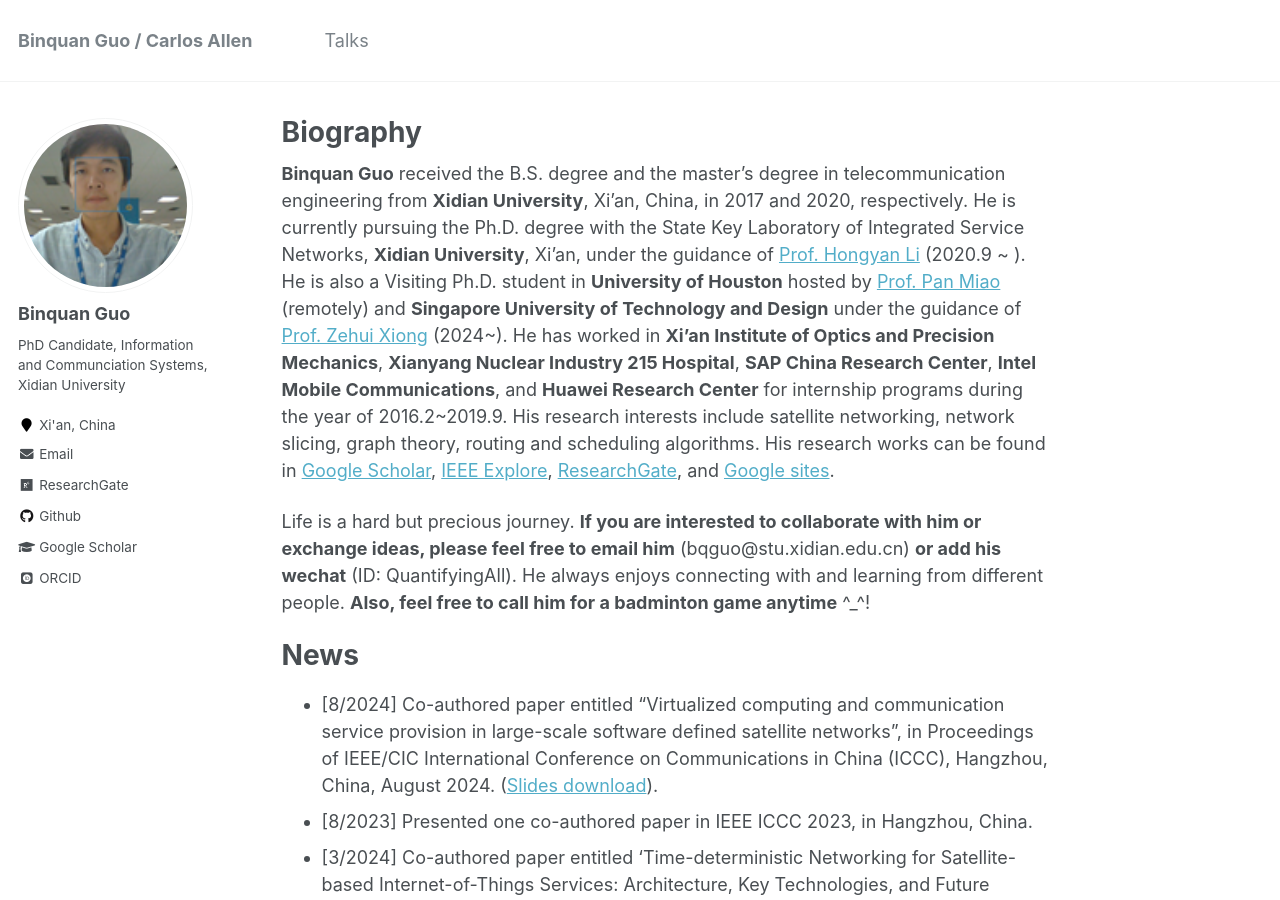
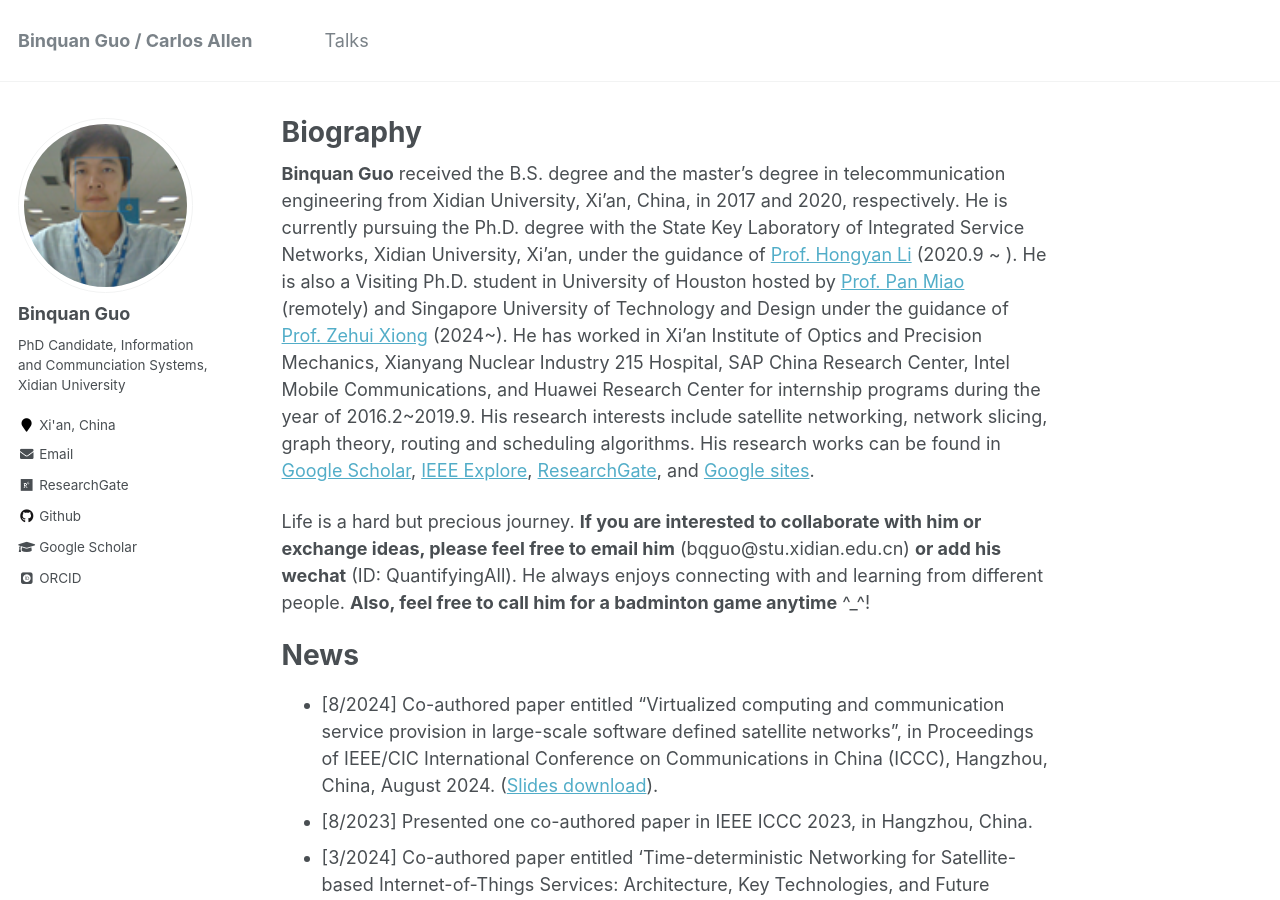
Before and after one commit to wilixx/wilixx.github.io, a Jekyll site: the page built from _pages/about.md, in a window 1280 px wide and 900 px high. Built offline with Jekyll 4.4.1, drawn with Linux system fonts in a browser that asks for light colours; some web fonts are replaced; some of the changed text lies outside the part shown.

```diff
--- a/_pages/about.md
+++ b/_pages/about.md
@@ -8,7 +8,7 @@ redirect_from:
   - /about.html
 ---
 
-**Binquan Guo** received the B.S. degree and the master's degree in telecommunication engineering from **Xidian University**, Xi’an, China, in 2017 and 2020, respectively. He is currently pursuing the Ph.D. degree with the State Key Laboratory of Integrated Service Networks, **Xidian University**, Xi’an, under the guidance of [Prof. Hongyan Li](https://web.xidian.edu.cn/hyli/) (2020.9 ~ ). He is also a Visiting Ph.D. student in **University of Houston** hosted by [Prof. Pan Miao](http://www2.egr.uh.edu/~mpan2/) (remotely) and **Singapore University of Technology and Design** under the guidance of [Prof. Zehui Xiong](https://sites.google.com/view/zehuixiong) (2024~). He has worked in **Xi'an Institute of Optics and Precision Mechanics**, **Xianyang Nuclear Industry 215 Hospital**, **SAP China Research Center**, **Intel Mobile Communications**, and **Huawei Research Center** for internship programs during the year of 2016.2~2019.9. His research interests include satellite networking, network slicing, graph theory, routing and scheduling algorithms. His research works can be found in [Google Scholar](https://scholar.google.com/citations?user=NA8egm4AAAAJ),  [IEEE Explore](https://ieeexplore.ieee.org/author/37089678912), [ResearchGate](https://www.researchgate.net/profile/Binquan-Guo/research), and [Google sites](https://sites.google.com/view/binquanguo/home).
+**Binquan Guo** received the B.S. degree and the master's degree in telecommunication engineering from Xidian University, Xi’an, China, in 2017 and 2020, respectively. He is currently pursuing the Ph.D. degree with the State Key Laboratory of Integrated Service Networks, Xidian University, Xi’an, under the guidance of [Prof. Hongyan Li](https://web.xidian.edu.cn/hyli/) (2020.9 ~ ). He is also a Visiting Ph.D. student in University of Houston hosted by [Prof. Pan Miao](http://www2.egr.uh.edu/~mpan2/) (remotely) and Singapore University of Technology and Design under the guidance of [Prof. Zehui Xiong](https://sites.google.com/view/zehuixiong) (2024~). He has worked in Xi'an Institute of Optics and Precision Mechanics, Xianyang Nuclear Industry 215 Hospital, SAP China Research Center, Intel Mobile Communications, and Huawei Research Center for internship programs during the year of 2016.2~2019.9. His research interests include satellite networking, network slicing, graph theory, routing and scheduling algorithms. His research works can be found in [Google Scholar](https://scholar.google.com/citations?user=NA8egm4AAAAJ),  [IEEE Explore](https://ieeexplore.ieee.org/author/37089678912), [ResearchGate](https://www.researchgate.net/profile/Binquan-Guo/research), and [Google sites](https://sites.google.com/view/binquanguo/home).
 
 Life is a hard but precious journey. **If you are interested to collaborate with him or exchange ideas, please feel free to email him** (bqguo@stu.xidian.edu.cn) **or add his wechat** (ID: QuantifyingAll). He always enjoys connecting with and learning from different people. **Also, feel free to call him for a badminton game anytime** ^_^!
 
@@ -26,12 +26,12 @@ News
 * [1/2023] Paper entitled 'Data Volume-aware Computation Task Scheduling for Smart Grid Data Analytic Applications', accepted by IEEE International Conference on Communications, 2023 ([PDF download](https://ieeexplore.ieee.org/document/10278747)).
 * [8/2022] Paper entitled 'Optimal Job Scheduling and Bandwidth Augmentation in Hybrid Data Center Networks', accepted by IEEE Global Communications Conference, 2022 ([PDF download](https://ieeexplore.ieee.org/document/10001450), [slides](https://github.com/wilixx/ICCTS/blob/main/GC22-Slides-Optimal%20Job%20Scheduling%20and%20Bandwidth%20Augmentation%20in%20Hybrid%20Data%20Center%20Networks.pdf)).
 * [7/2020] Involved in 5G development as a PhD Candidate in Information and Telecommunication Engineering at Xidian University.
-* [6/2020] Obtained Master's degree in **Xidian University**.
-* [9/2019] Completed internship program in **Huawei Research Center**, 3 months.
-* [4/2019] Completed internship program in **Intel Mobile Communications**，6 months.
+* [6/2020] Obtained Master's degree in Xidian University.
+* [9/2019] Completed internship program in Huawei Research Center, 3 months.
+* [4/2019] Completed internship program in Intel Mobile Communications，6 months.
 * [3/2019] One paper was rejected by ICIP 2019.
-* [9/2018] Completed internship program in **SAP Research Center**，6 months.
-* [9/2017] Obtained Bachelor's degree in **Xidian University**.
+* [9/2018] Completed internship program in SAP Research Center，6 months.
+* [9/2017] Obtained Bachelor's degree in Xidian University.
 
 
 Activities
@@ -52,7 +52,7 @@ Publications
 ------
 2024
 * [Network'24] Yu Hun, **Binquan Guo**, Chungang Yang, Zhu Han, "Time-deterministic Networking for Satellite-based Internet-of-Things Services: Architecture, Key Technologies, and Future Directions", accepted by IEEE Network 2024 ([PDF download](https://ieeexplore.ieee.org/document/10477426)).
-* [WCNC'24] Liang Peng, Jie Yan, **Binquan Guo**, Xiaoxiang Wang, Spatio-Temporal Multi-View Based Short-Term Traffic Forecasting for Incomplete Time Series in LEO Satellite Networks, accepted by IEEE WCNC 2024 ([PDF download](https://ieeexplore.ieee.org/document/10570573)).
+* [WCNC'24] Liang Peng, Jie Yan, **Binquan Guo**, Xiaoxiang Wang, "Spatio-Temporal Multi-View Based Short-Term Traffic Forecasting for Incomplete Time Series in LEO Satellite Networks", accepted by IEEE WCNC 2024 ([PDF download](https://ieeexplore.ieee.org/document/10570573)).
 * [ICCC'24] Wei Ding, **Binquan Guo**, Zehui Xiong, "Virtualized computing and communication service provision in large-scale software defined satellite networks", in Proceedings of IEEE/CIC International Conference on Communications in China (ICCC), Hangzhou, China, August 2024 ([Slides download](https://github.com/wilixx/wilixx.github.io/blob/master/files/guo_ICCC2024_ppt_0808.pdf)).
 * [MASS'24] Co-authored paper entitled  "Multi-path transmission of real-time remote sensing data via heterogeneous LEO inter-satellite-links", in Proceedings of IEEE International Conference on Mobile Ad Hoc and Smart Systems (MASS), Seoul, South Korea, September 2024.
 * [MetaCom'24] Co-authored paper entitled "Semantic communication-aware end-to-end routing in large-scale LEO satellite networks", in IEEE International Conference on Metaverse Computing, Networking, and Applications (MetaCom), Hong Kong, China, August 2024.
@@ -70,14 +70,14 @@ Publications
 
 Experience
 ------
-* [Feb,2024~] Visiting Ph.D. student of **Singapore University of Technology and design** sponsored by CSC.
-* [Aug,2017-Jul,2020] Obtained Master's degree in **Xidian University**.
-* [Jun,2019-Sep,2019] Internship program in **Huawei Research Center**, Xi'an, China.
-* [Oct,2018-Apr,2019] Internship program in **Intel Mobile Communications**, Xi'an, China.
-* [Feb,2018-Sep,2018] Internship program in **SAP (German) Research Center**, Xi'an, China.
-* [Feb,2018-Apr,2018] Internship program in **215 Hospital** for Radiography, Xianyang, China.
-* [Aug,2013-Jul,2017] Obtained Bachelor's degree in **Xidian University**.
-* [Feb,2016-Feb,2017] Internship program in **Xi'an Institute of Optics and Precision Mechanics**, Xi'an, China.
+* [Feb,2024~] Visiting Ph.D. student of Singapore University of Technology and design sponsored by CSC.
+* [Aug,2017-Jul,2020] Obtained Master's degree in Xidian University.
+* [Jun,2019-Sep,2019] Internship program in Huawei Research Center, Xi'an, China.
+* [Oct,2018-Apr,2019] Internship program in Intel Mobile Communications, Xi'an, China.
+* [Feb,2018-Sep,2018] Internship program in SAP (German) Research Center, Xi'an, China.
+* [Feb,2018-Apr,2018] Internship program in 215 Hospital for Radiography, Xianyang, China.
+* [Aug,2013-Jul,2017] Obtained Bachelor's degree in Xidian University.
+* [Feb,2016-Feb,2017] Internship program in Xi'an Institute of Optics and Precision Mechanics, Xi'an, China.
 
 
 
```
